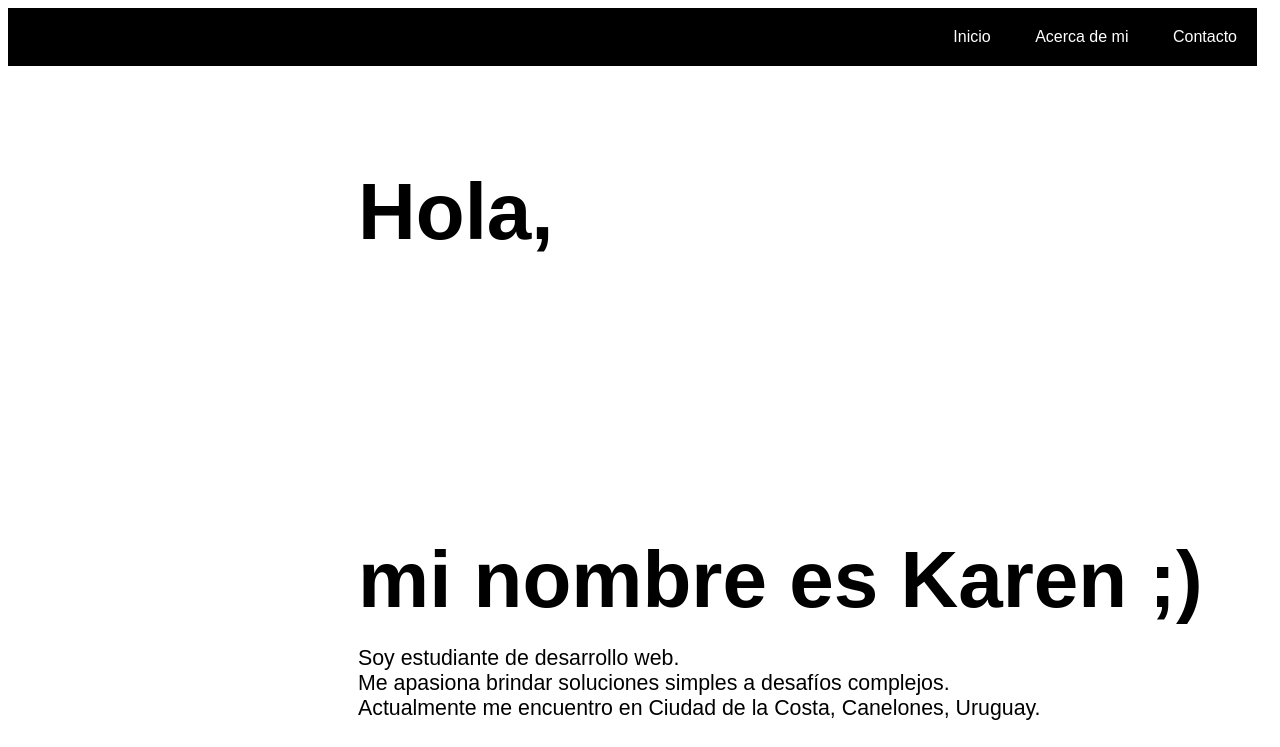
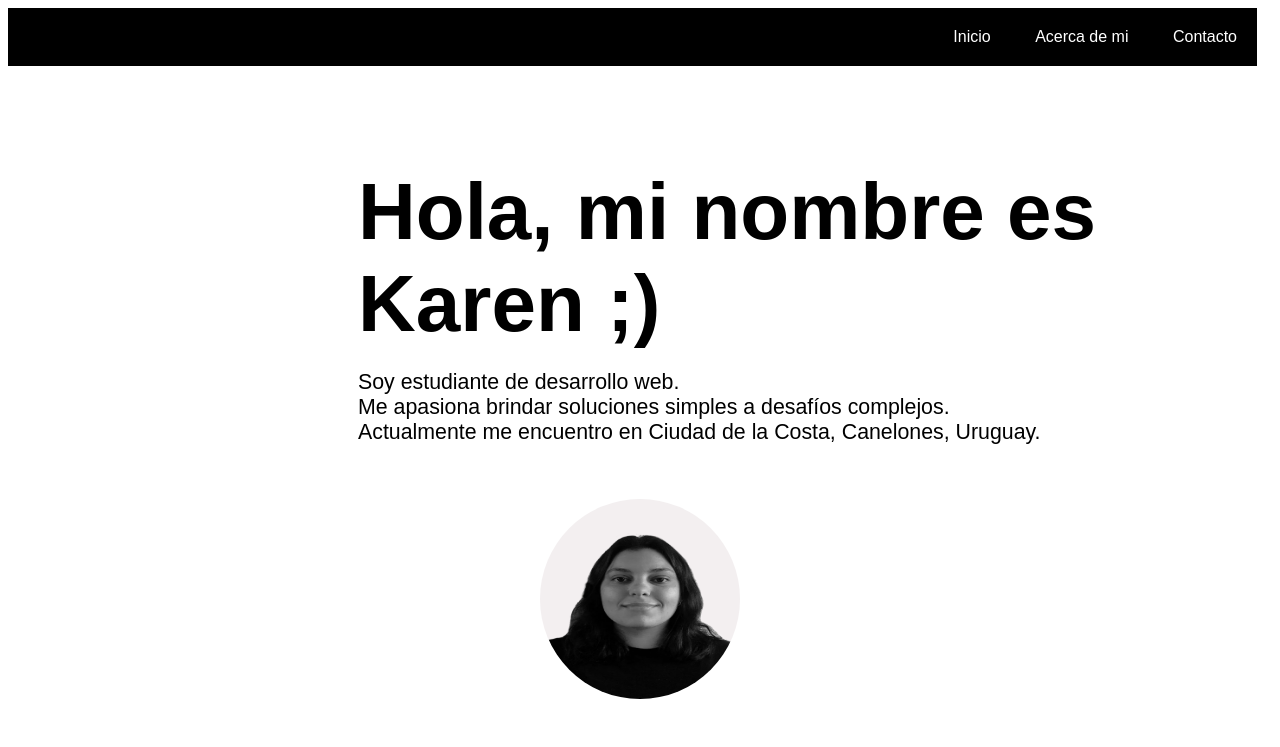
Before and after one commit to 94kle/94kle.github.io, a plain HTML site: page index.html in a window 1280 px wide. Shown: the top 747 px of the page. Drawn offline with Linux system fonts and the light colour scheme.

Commit message:
Update index.html
Signed-off-by: 94kle <141073916+94kle@users.noreply.github.com>

```diff
--- a/index.html
+++ b/index.html
@@ -18,7 +18,7 @@
     </ul>
 
     <div>
-     <h1 id="saludo">Hola, <br><br><br><br>   mi nombre es Karen ;)</h1>
+     <h1 id="saludo">Hola, mi nombre es Karen ;)</h1>
     <p class="alineado" id="acerca">
         Soy estudiante de desarrollo web.
         <br>
```
